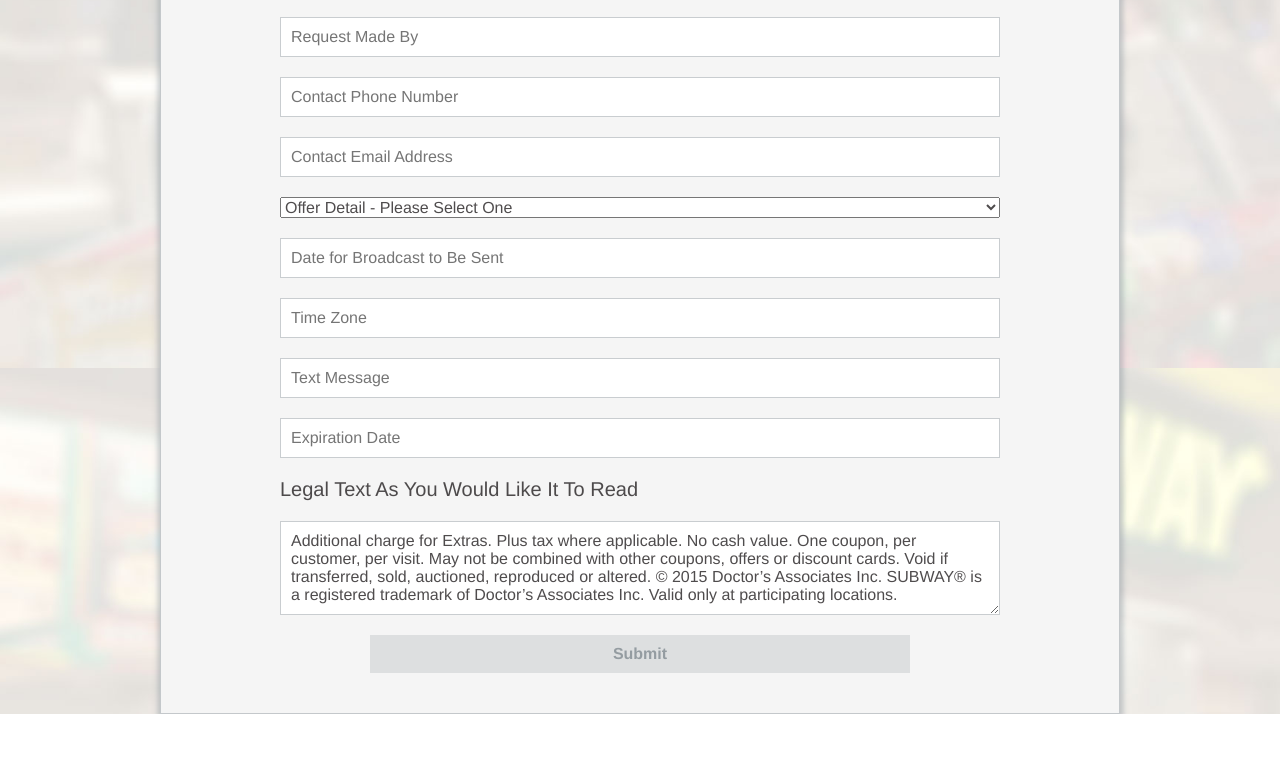
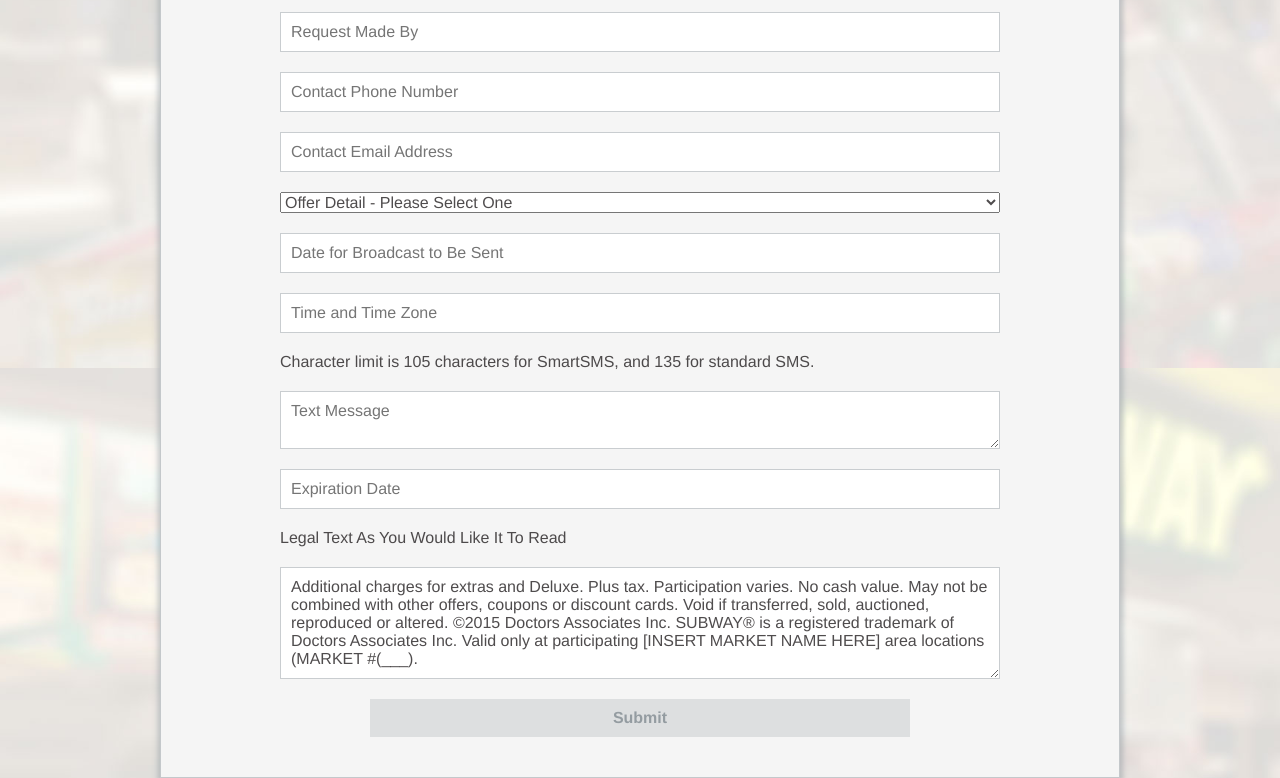
Before and after one commit to mobivity-marketing/subway-smartsms-submission, a website: page index.html in a window 1280 px wide. Shown: the part 432-1210 px from the top of the page. Before the commit the page ends 1146 px from the top, so only its background shows below. Drawn offline with nearby package versions, Linux system fonts and the light colour scheme; a script that the page names is missing.

Commit message:
Minor tweaks from Subway team/Guylaine.

```diff
--- a/index.html
+++ b/index.html
@@ -62,11 +62,12 @@
 				<select id="inf_custom_OfferDetail" name="inf_custom_OfferDetail"><option value="">Offer Detail - Please Select One</option><option value="SmartSMS Offer #1 - Details">SmartSMS Offer #1 - Details</option><option value="SmartSMS Offer #2 - Details">SmartSMS Offer #2 - Details</option><option value="SmartReceipt #1 - Details">SmartReceipt #1 - Details</option><option value="SmartReceipt #2 - Details">SmartReceipt #2 - Details</option></select>
 
 				<input id="inf_custom_OperatorName" name="inf_custom_OperatorName" type="text" placeholder="Date for Broadcast to Be Sent"/>
-				<input id="inf_custom_Timezone" name="inf_custom_Timezone" type="text" placeholder="Time Zone"/>
-				<input id="inf_custom_LastSMSText" name="inf_custom_LastSMSText" type="text" placeholder="Text Message"/>
+				<input id="inf_custom_Timezone" name="inf_custom_Timezone" type="text" placeholder="Time and Time Zone"/>
+				<p>Character limit is 105 characters for SmartSMS, and 135 for standard SMS.</p>
+				<textarea name="inf_custom_LastSMSText" id="inf_custom_LastSMSText" cols="24" rows="2" type="text" placeholder="Text Message" maxlength="135"></textarea>
 				<input id="inf_custom_SONICFranchiseGroup" name="inf_custom_SONICFranchiseGroup" type="text" placeholder="Expiration Date"/>
 				<p>Legal Text As You Would Like It To Read</p>
-				<textarea cols="24" id="inf_custom_LegalText" name="inf_custom_LegalText" rows="4" >Additional charge for Extras. Plus tax where applicable. No cash value. One coupon, per customer, per visit. May not be combined with other coupons, offers or discount cards. Void if transferred, sold, auctioned, reproduced or altered. © 2015 Doctor’s Associates Inc. SUBWAY® is a registered trademark of Doctor’s Associates Inc. Valid only at participating locations.</textarea>
+				<textarea cols="24" id="inf_custom_LegalText" name="inf_custom_LegalText" rows="5" >Additional charges for extras and Deluxe. Plus tax. Participation varies. No cash value. May not be combined with other offers, coupons or discount cards. Void if transferred, sold, auctioned, reproduced or altered. ©2015 Doctors Associates Inc. SUBWAY® is a registered trademark of Doctors Associates Inc. Valid only at participating [INSERT MARKET NAME HERE] area locations (MARKET #(___).</textarea>
 				<input type="submit" value="Submit" />
 			</form>
 			<script type="text/javascript" src="https://mobimark.infusionsoft.com/app/webTracking/getTrackingCode?trackingId=2f8ce0f09b7e4b4062406a96359cb4e8"></script>
@@ -93,12 +94,13 @@
 				<textarea cols="24" id="inf_custom_ActivityCommentBox" name="inf_custom_ActivityCommentBox" rows="4">Original Offer: &#10;Original Offer Date to Be Sent: &#10;Original Expiration Date: &#10;Original Text Message: </textarea>
 
 				<input id="inf_custom_OperatorName" name="inf_custom_OperatorName" type="text" placeholder="Updated Date for Broadcast to Be Sent"/>
-				<input id="inf_custom_Timezone" name="inf_custom_Timezone" type="text" placeholder="Time Zone"/>
-				<input id="inf_custom_LastSMSText" name="inf_custom_LastSMSText" type="text" placeholder="Updated Text Message"/>
+				<input id="inf_custom_Timezone" name="inf_custom_Timezone" type="text" placeholder="Time and Time Zone"/>
+				<p>Character limit is 105 characters for SmartSMS, and 135 for standard SMS.</p>
+				<textarea name="inf_custom_LastSMSText" id="inf_custom_LastSMSText" cols="24" rows="2" type="text" placeholder="Text Message" maxlength="135"></textarea>
 				<input id="inf_custom_SONICFranchiseGroup" name="inf_custom_SONICFranchiseGroup" type="text" placeholder="Updated Expiration Date"/>
 
 				<p>Legal Text As You Would Like It To Read</p>
-				<textarea cols="24" id="inf_custom_LegalText" name="inf_custom_LegalText" rows="4" >Additional charge for Extras. Plus tax where applicable. No cash value. One coupon, per customer, per visit. May not be combined with other coupons, offers or discount cards. Void if transferred, sold, auctioned, reproduced or altered. © 2015 Doctor’s Associates Inc. SUBWAY® is a registered trademark of Doctor’s Associates Inc. Valid only at participating locations.</textarea>
+				<textarea cols="24" id="inf_custom_LegalText" name="inf_custom_LegalText" rows="5" >Additional charges for extras and Deluxe. Plus tax. Participation varies. No cash value. May not be combined with other offers, coupons or discount cards. Void if transferred, sold, auctioned, reproduced or altered. ©2015 Doctors Associates Inc. SUBWAY® is a registered trademark of Doctors Associates Inc. Valid only at participating [INSERT MARKET NAME HERE] area locations (MARKET #(___).</textarea>
 				<input type="submit" value="Submit" />
 			</form>
 			<script type="text/javascript" src="https://mobimark.infusionsoft.com/app/webTracking/getTrackingCode?trackingId=2f8ce0f09b7e4b4062406a96359cb4e8"></script>
--- a/src/styles/main.scss
+++ b/src/styles/main.scss
@@ -115,6 +115,10 @@ header {
 		font-size: 1.25em;
 	}
 
+	p {
+		font-size: 1em;
+	}
+
 	.buttons {
 
 		margin-top: $gutter;
```
Also changed, not shown: dist/styles/main.css, 1 other file.
